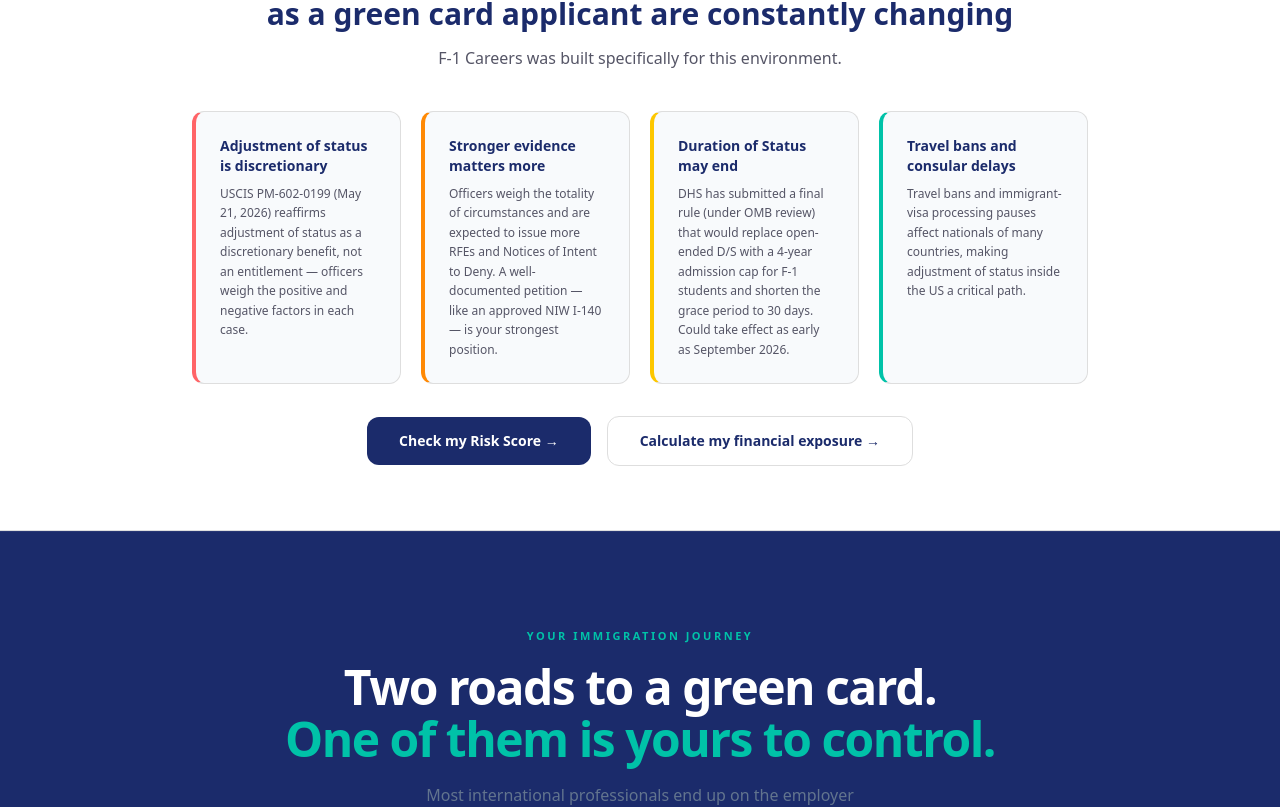
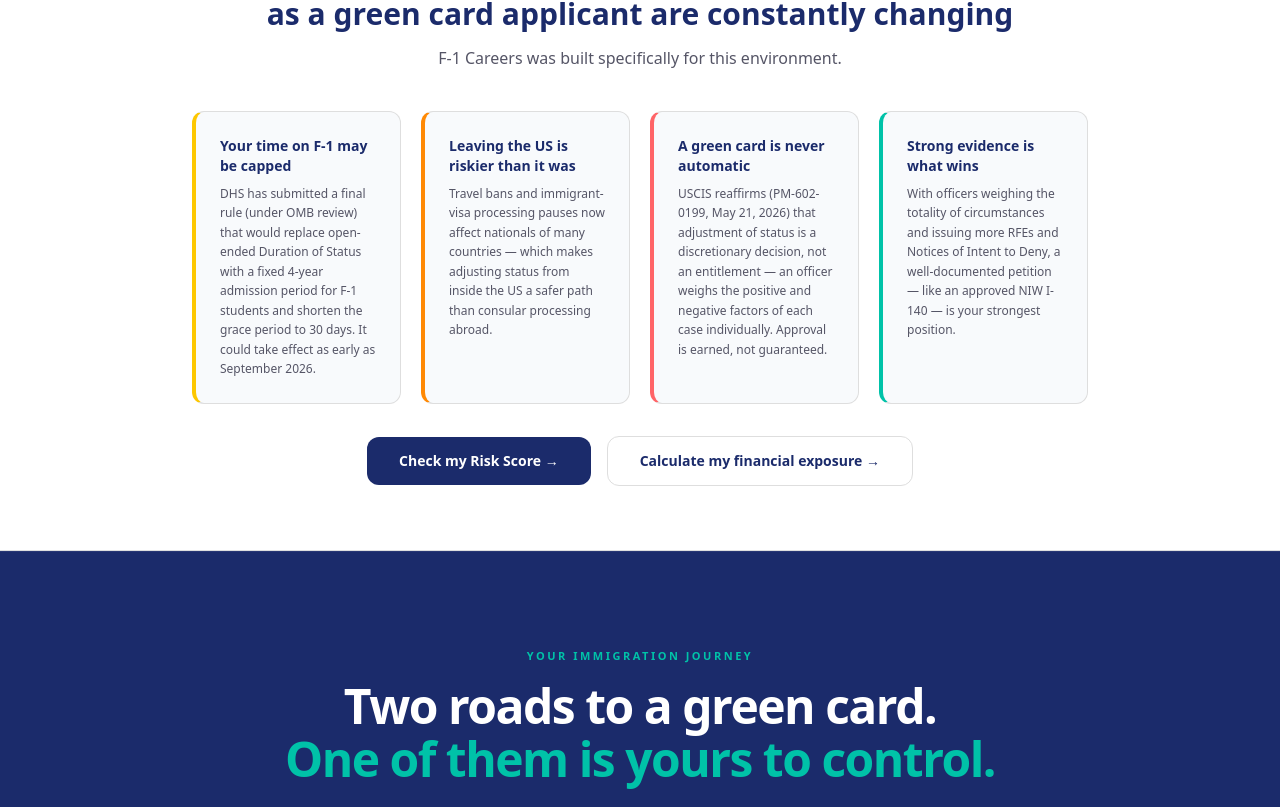
Before and after one commit to marambo-code/F-1Careers, a Next.js app: page / in a window 1280 px wide. Shown: the part 936-1743 px from the top of the page. Built offline with nearby package versions, Linux system fonts and the light colour scheme; no server answers.

Commit message:
Homepage: broaden footer disclaimer (career+visa scope); reorder & reframe policy cards for a clearer narrative

```diff
--- a/app/page.tsx
+++ b/app/page.tsx
@@ -122,23 +122,23 @@
           <div className="grid sm:grid-cols-2 lg:grid-cols-4 gap-5">
             {[
               {
-                heading: 'Adjustment of status is discretionary',
-                body: 'USCIS PM-602-0199 (May 21, 2026) reaffirms adjustment of status as a discretionary benefit, not an entitlement — officers weigh the positive and negative factors in each case.',
+                heading: 'Your time on F-1 may be capped',
+                body: 'DHS has submitted a final rule (under OMB review) that would replace open-ended Duration of Status with a fixed 4-year admission period for F-1 students and shorten the grace period to 30 days. It could take effect as early as September 2026.',
+                accent: 'border-l-yellow-400',
+              },
+              {
+                heading: 'Leaving the US is riskier than it was',
+                body: 'Travel bans and immigrant-visa processing pauses now affect nationals of many countries — which makes adjusting status from inside the US a safer path than consular processing abroad.',
+                accent: 'border-l-orange-400',
+              },
+              {
+                heading: 'A green card is never automatic',
+                body: 'USCIS reaffirms (PM-602-0199, May 21, 2026) that adjustment of status is a discretionary decision, not an entitlement — an officer weighs the positive and negative factors of each case individually. Approval is earned, not guaranteed.',
                 accent: 'border-l-red-400',
               },
               {
-                heading: 'Stronger evidence matters more',
-                body: 'Officers weigh the totality of circumstances and are expected to issue more RFEs and Notices of Intent to Deny. A well-documented petition — like an approved NIW I-140 — is your strongest position.',
-                accent: 'border-l-orange-400',
-              },
-              {
-                heading: 'Duration of Status may end',
-                body: 'DHS has submitted a final rule (under OMB review) that would replace open-ended D/S with a 4-year admission cap for F-1 students and shorten the grace period to 30 days. Could take effect as early as September 2026.',
-                accent: 'border-l-yellow-400',
-              },
-              {
-                heading: 'Travel bans and consular delays',
-                body: 'Travel bans and immigrant-visa processing pauses affect nationals of many countries, making adjustment of status inside the US a critical path.',
+                heading: 'Strong evidence is what wins',
+                body: 'With officers weighing the totality of circumstances and issuing more RFEs and Notices of Intent to Deny, a well-documented petition — like an approved NIW I-140 — is your strongest position.',
                 accent: 'border-l-teal',
               },
             ].map((item, i) => (
@@ -460,7 +460,7 @@
             <SocialLinks />
           </div>
           <p className="text-[11px] text-slate-400 max-w-sm text-center leading-relaxed">
-            This tool provides green card strategy analysis only and does not constitute legal advice. Consult a licensed immigration attorney before filing.
+            F-1 Careers provides career and visa strategy, petition-preparation tools, and educational guidance — not legal advice. Consult a licensed immigration attorney before filing.
           </p>
           <div className="flex flex-wrap gap-4 justify-center">
             <Link href="/stay-score" className="text-sm text-mid hover:text-navy transition-colors">Risk Score</Link>
```
Also changed, not shown: 1 other file (tests, documents, lock files or other folders).
